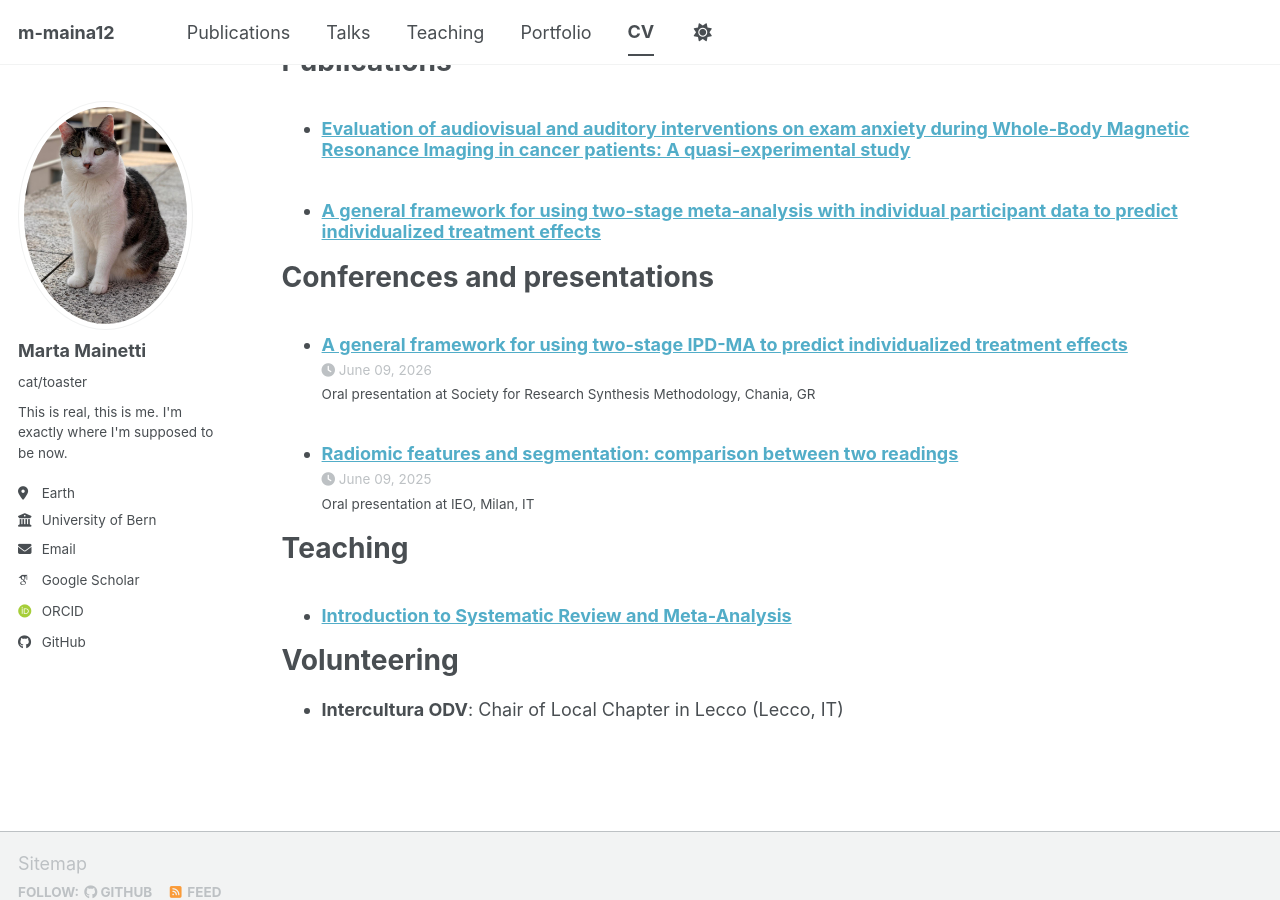
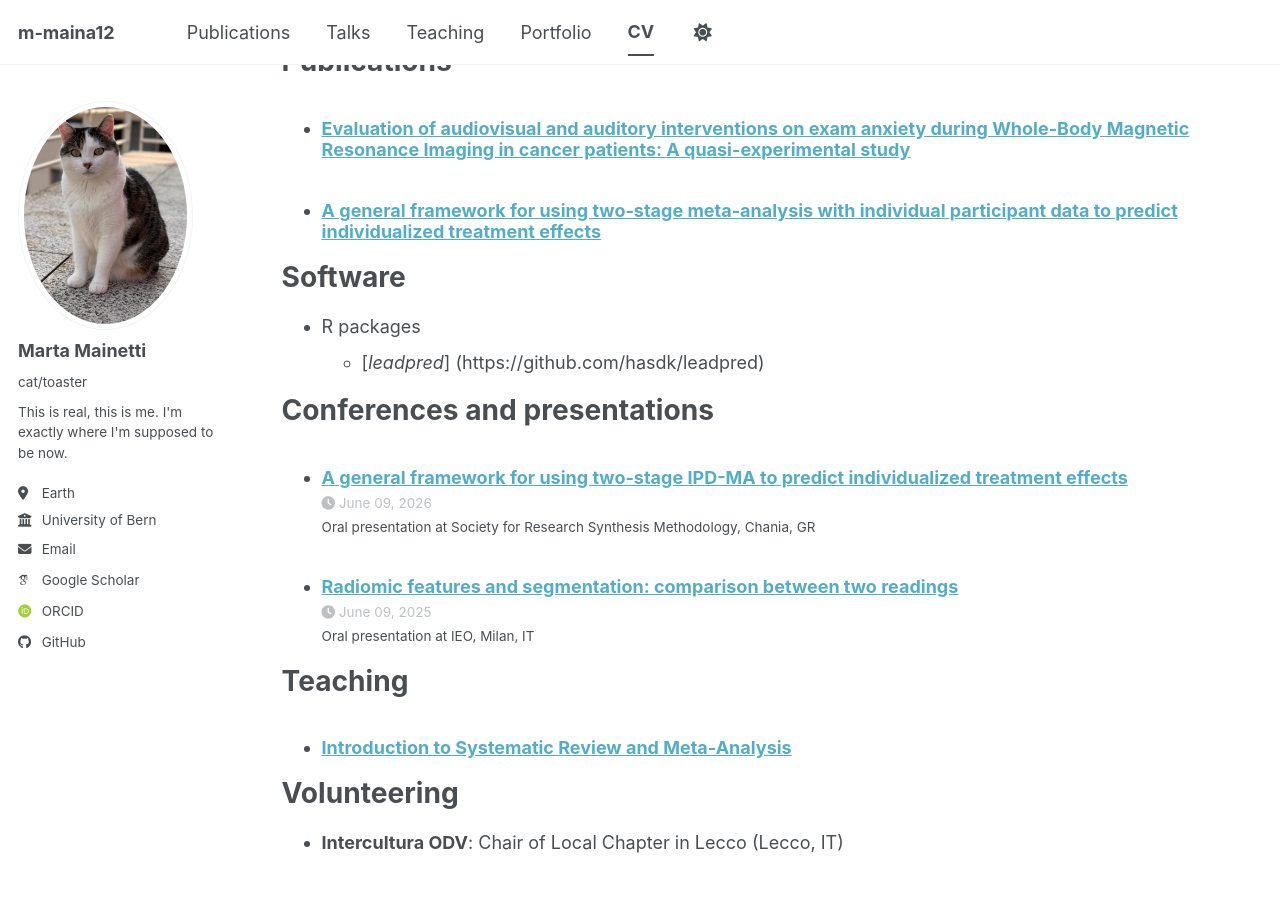
Before and after one commit to m-maina12/m-maina12.github.io, a Jekyll site: the page built from _pages/cv.md, in a window 1280 px wide and 900 px high, scrolled down 1811 px. Built offline with Jekyll 4.4.1, drawn with Linux system fonts in a browser that asks for light colours; some web fonts are replaced; a script bundle is joined from its source files by our own code; library files that are not in the unit come from our copies.

Commit message:
Update cv.md

```diff
--- a/_pages/cv.md
+++ b/_pages/cv.md
@@ -69,6 +69,11 @@ Publications
     {% include archive-single-cv.html %}
   {% endfor %}</ul>
 
+Software
+======
+* R packages
+  * [_leadpred_] (https://github.com/hasdk/leadpred)
+
 Conferences and presentations
 ======
   <ul>{% for post in site.talks reversed %}
```
